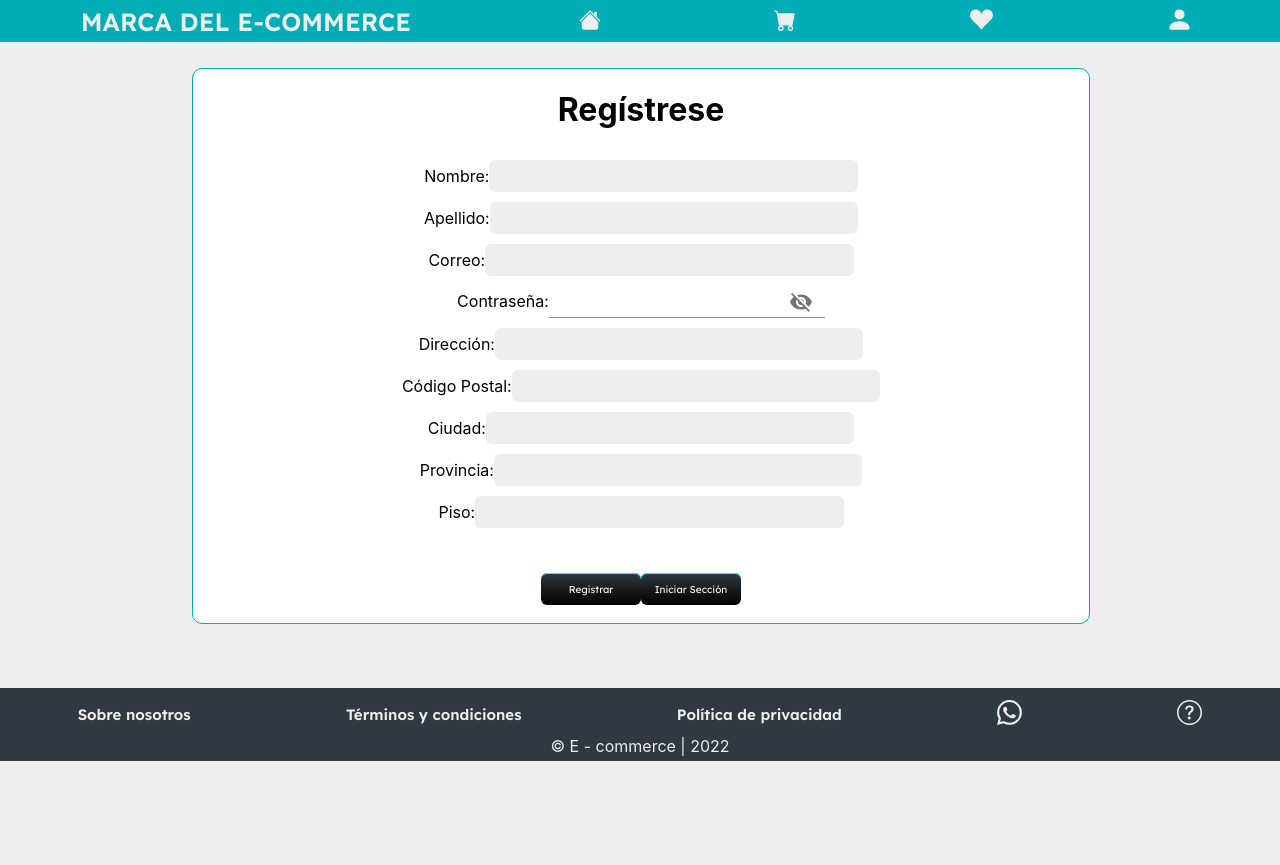
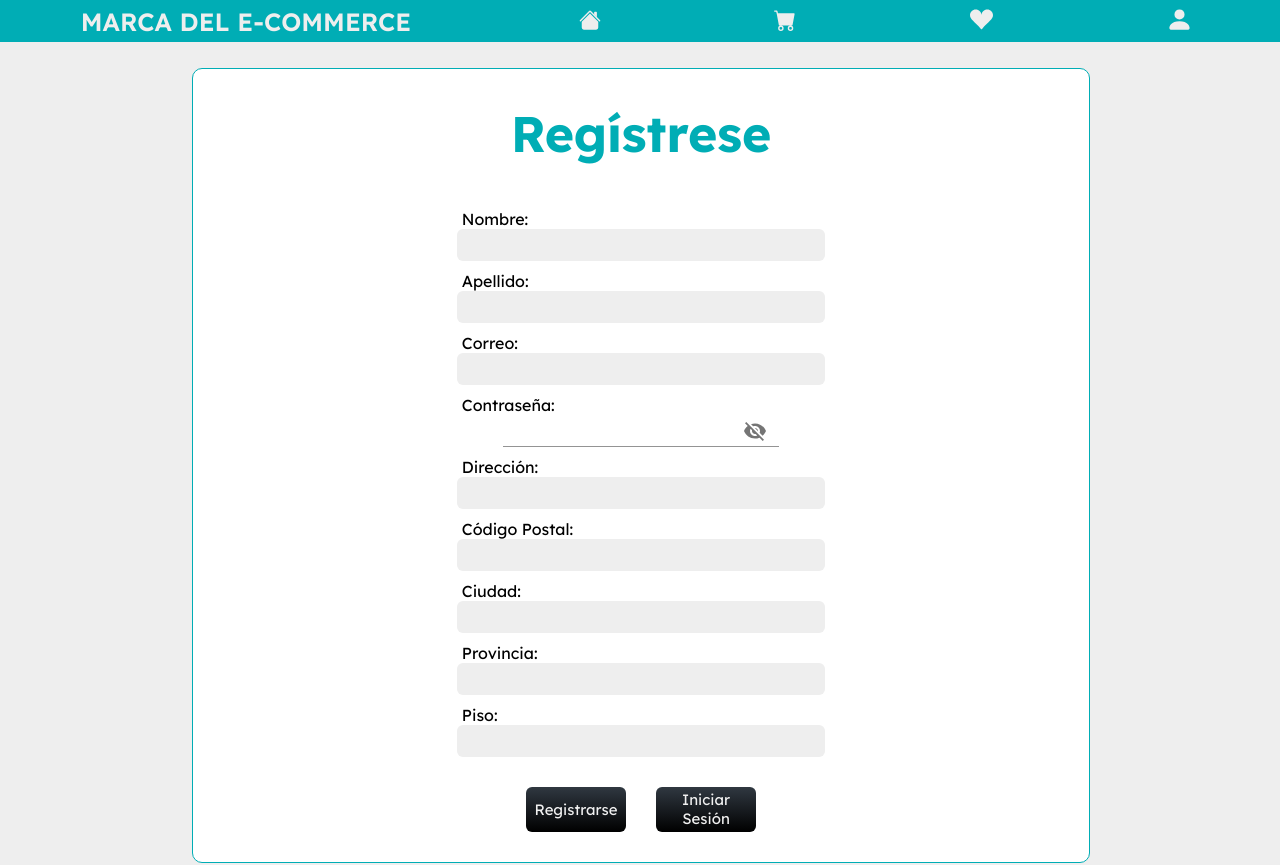
Before and after one commit to e-commerce-henry/client-pf-e-commerce, a React (Create React App) app: page /addUsers in a window 1280 px wide. Shown: the top 865 px of the page. Before the commit the page ends 800 px from the top, so only its background shows below. Built offline with nearby package versions, Linux system fonts and the light colour scheme.

Commit message:
ajustando estilos

```diff
--- a/src/components/AddUsers/AddUsers.css
+++ b/src/components/AddUsers/AddUsers.css
@@ -1,4 +1,4 @@
-.form{
+.form {
   width: 70%;
   height: 80%;
   margin-bottom: 5%;
@@ -10,18 +10,15 @@
   border-radius: 10px;
   text-align: center;
   background-color: #fff;
-
+  font-family: "Lexend Deca", sans-serif;
 }
-.botonesP{
-
- display:flex;
+/* .botonesP {
+    display: flex;
     margin-left: 35%;
     margin-right: 20%;
     padding: 3px;
-
-}
-.b1{
-
+  } */
+/* .b1 {
     margin-bottom: 1px;
     margin-left: 10px;
     margin-right: 10px;
@@ -36,12 +33,64 @@
     border-width: 1px;
     color: rgba(240, 240, 240, 1);
     border-radius: 6px;
+    box-shadow: inset 0px 1px 0px 0px rgba(34, 243, 255, 1);
+    text-shadow: inset 0px 1px 0px #303841;
+    background: #303841;
+  } */
+
+.secc {
+  padding-top: 10px;
+}
+
+.label {
+  width: 40%;
+  margin-left: auto;
+  margin-right: auto;
+  text-align: left;
+}
+
+.danger {
+  margin: 0px;
+  padding: 0px;
+  color: #ff5722;
+  font-weight: 400;
+}
+
+.butt {
+  margin: 15px;
+  border: none;
+  outline: none;
+  font-size: 15px;
+  font-family: "Lexend Deca", sans-serif;
+  font-weight: 400;
+  width: 100px;
+  height: 45px;
+  border-width: 1px;
+  color: rgba(240, 240, 240, 1);
+  border-radius: 6px;
   /* box-shadow: inset 0px 1px 0px 0px rgba(34, 243, 255, 1); */
   text-shadow: inset 0px 1px 0px #303841;
   background: #303841;
+  background: linear-gradient(#303841, rgba(0, 0, 0, 1));
 }
 
-.secc{
+.butt:hover {
+  cursor: pointer;
+}
 
-    padding-top: 10px;
+.btns {
+  display: flex;
+  justify-content: center;
+  align-items: center;
+  margin-top: 15px;
+  margin-bottom: 15px;
 }
+
+.titulo {
+  font-family: "Lexend Deca", sans-serif;
+  font-weight: 800;
+  font-size: 25px;
+  text-align: center;
+  color: #00adb5;
+  margin: 30px;
+}
--- a/src/components/AddUsers/AddUsers.jsx
+++ b/src/components/AddUsers/AddUsers.jsx
@@ -142,29 +142,29 @@ const AddUsers = () => {
   <div className='formulario'>
     <Head />
       <form className="form" onSubmit={handleSubmit}>
-    <div>
+    <div className="titulo">
       <h1>Regístrese</h1>
     </div>
     <div className="secc">
-      <label>Nombre:</label>
+      <div className="label"><label>Nombre:</label> </div>
       <input className={errors.name && 'danger'} type="text" name="name" onChange={handleInputChange} value={users.name} />
       {errors.name && (<p className="danger">{errors.name}</p>)}
     </div>
 
     <div className="secc">
-      <label>Apellido:</label>
+      <div className="label"><label>Apellido:</label> </div>
       <input className={errors.surname && 'danger'} type="text" name="surname" onChange={handleInputChange} value={users.surname} />
       {errors.surname && (<p className="danger">{errors.surname}</p>)}
     </div>
 
         <div className="secc">
-          <label>Correo:</label>
+          <div className="label"><label>Correo:</label> </div>
           <input className={errors.email && 'danger'} type="email" name="email" onChange={handleInputChange} value={users.email} />
           {errors.email && (<p className="danger">{errors.email}</p>)}
         </div>
 
         <div className="secc">
-          <label>Contraseña:</label>
+          <div className="label"><label>Contraseña:</label> </div>
           <Input className={errors.pwd && 'danger'} type={users.showPassword ? "text" : "password"} name="pwd" onChange={handleInputChange} value={users.pwd}
           endAdornment={
           <InputAdornment position="end">
@@ -175,38 +175,38 @@ const AddUsers = () => {
         </div>
 
         <div className="secc">
-          <label>Dirección:</label>
+          <div className="label"><label>Dirección:</label></div>
           <input className={errors.address && 'danger'} type="text" name="address" onChange={handleInputChange} value={users.address} />
           {errors.address && (<p className="danger">{errors.address}</p>)}
         </div>
 
         <div className="secc">
-          <label>Código Postal:</label>
+          <div className="label"><label>Código Postal:</label> </div>
           <input className={errors.cp && 'danger'} type="number" name="cp" onChange={handleInputChange} value={users.cp} />
           {errors.cp && (<p className="danger">{errors.cp}</p>)}
         </div>
 
         <div className="secc">
-          <label>Ciudad:</label>
+          <div className="label"><label>Ciudad:</label></div>
           <input className={errors.city && 'danger'} type="text" name="city" onChange={handleInputChange} value={users.city}/>
           {errors.city && (<p className="danger">{errors.city}</p>)}
         </div>
 
         <div className="secc">
-          <label>Provincia:</label>
+          <div className="label"><label>Provincia:</label> </div>
           <input className={errors.province && 'danger'} type="text" name="province" onChange={handleInputChange} value={users.province}/>
           {errors.province && (<p className="danger">{errors.province}</p>)}
         </div>
 
         <div className="secc">
-          <label>Piso:</label>
+          <div className="label"><label>Piso:</label> </div>
           <input className={errors.floor && 'danger'} type="Number" name="floor" onChange={handleInputChange} value={users.floor} />
           {errors.floor && (<p className="danger">{errors.floor}</p>)}
         </div>
 
-        <div>
-          <button className="crear" type="submit">Registrar</button>
-          <Link to="/profile-details"><button className="crear" type="submit">Iniciar Sección</button></Link>
+        <div className="btns">
+          <button className="butt" type="submit">Registrarse</button>
+          <Link to="/profile-details"><button className="butt" type="submit">Iniciar Sesión</button></Link>
 
 
         </div>
--- a/src/components/Cards/Card.module.css
+++ b/src/components/Cards/Card.module.css
@@ -4,7 +4,9 @@
   width: 250px;
   height: 250px;
   background-color: white;
-  border: solid 1px #00adb5;
+  /* border: solid 1px #00adb5; */
+  box-shadow: 0px 0px 5px 1px #00adb5;
+
   border-radius: 5%;
   display: grid;
   grid-template-columns: repeat(4, 1fr);
@@ -12,7 +14,7 @@
 }
 
 .container:hover {
-  box-shadow: 0px 0px 5px 1px rgba(0, 0, 0, 0.488);
+  box-shadow: 0px 0px 6px 3px rgba(0, 0, 0, 0.488);
 }
 
 .productname {
--- a/src/components/Favs/Favs.module.css
+++ b/src/components/Favs/Favs.module.css
@@ -12,7 +12,7 @@
 }
 
 .favfooter {
-  position: relative;
+  position: absolute;
   bottom: 0;
   width: 100%;
 }
--- a/src/components/Profile/InicioSeccion.css
+++ b/src/components/Profile/InicioSeccion.css
@@ -1,22 +1,20 @@
 .boxIs {
   width: 100%;
   height: 10%;
-    margin-top:2%;
+  margin-top: 2%;
   margin-right: 20%;
   margin-left: 20%;
-    margin-bottom: ;
   background-color: eeeeee;
   border: solid 1px #00adb5;
   border-radius: 10px;
   text-align: center;
   background-color: #fff;
 }
-.stylo{
+.stylo {
   padding-top: 5px;
-
 }
 
-.crear{
+.crear {
   border: none;
   outline: none;
   margin-top: 5%;
@@ -33,17 +31,50 @@
   text-shadow: inset 0px 1px 0px #303841;
   background: #303841;
   background: linear-gradient(#303841, rgba(0, 0, 0, 1));
-
-
 }
 
-   .butt:hover {
-      background: linear-gradient(#303841, rgb(27, 27, 27));
-      cursor: pointer;
-    }
-    .footer{
+.footer {
   margin-top: 50px;
   position: relative;
   bottom: 0;
   width: 100%;
 }
+
+.bu {
+  margin: 15px;
+  border: none;
+  outline: none;
+  font-size: 13px;
+  font-family: "Lexend Deca", sans-serif;
+  font-weight: 400;
+  width: 105px;
+  height: 45px;
+  border-width: 1px;
+  color: rgba(240, 240, 240, 1);
+  border-radius: 6px;
+  /* box-shadow: inset 0px 1px 0px 0px rgba(34, 243, 255, 1); */
+  text-shadow: inset 0px 1px 0px #303841;
+  background: #303841;
+  background: linear-gradient(#303841, rgba(0, 0, 0, 1));
+}
+
+.bu:hover {
+  cursor: pointer;
+}
+
+.tituloo {
+  font-family: "Lexend Deca", sans-serif;
+  font-weight: 800;
+  font-size: 30px;
+  text-align: center;
+  color: #00adb5;
+  margin: 30px;
+}
+
+.o {
+  margin: 30px;
+}
+
+#mail {
+  width: 26%;
+}
--- a/src/components/Profile/InicioSeccion.jsx
+++ b/src/components/Profile/InicioSeccion.jsx
@@ -76,12 +76,12 @@ const InicioSeccion = () => {
     return (
 
         <div className="boxIs">
-          <h1>Iniciar sesion</h1>
+          <h1 className="tituloo">Iniciar sesión</h1>
             <form  onSubmit={handleSubmit}>
                 <div className="stylo">
 
                    <label>Correo: </label>
-                    <input className= {errors.email && 'danger'} type="email" name="email"  onChange={handleInputChange} value={input.email} />{errors.email && (<p className="danger">{errors.email}</p>)}
+                    <input id='mail' className= {errors.email && 'danger'} type="email" name="email"  onChange={handleInputChange} value={input.email} />{errors.email && (<p className="danger">{errors.email}</p>)}
 
                 </div>
 
@@ -108,8 +108,8 @@ const InicioSeccion = () => {
                     {errors.pwd && (<p className="danger">{errors.pwd}</p>)}
                 </div>
                 <div>
-                    <button className="crear" type="submit">Iniciar Sección</button>
-                    <p>O tambien puedes </p>
+                    <button className="bu" type="submit">Iniciar Sesión</button>
+                    <p className="o">o también puedes </p>
                     <Link to="/addUsers" type="submit">registrate aquí</Link>
                 </div>
             </form>
--- a/src/components/Profile/ProfileDetails.module.css
+++ b/src/components/Profile/ProfileDetails.module.css
@@ -41,6 +41,7 @@ li {
 
 .btnprofile:hover {
   color: #ff5722;
+  cursor: pointer;
 }
 
 .btnprofileselected {
```
Lines whose indentation alone changed are shown as unchanged.
